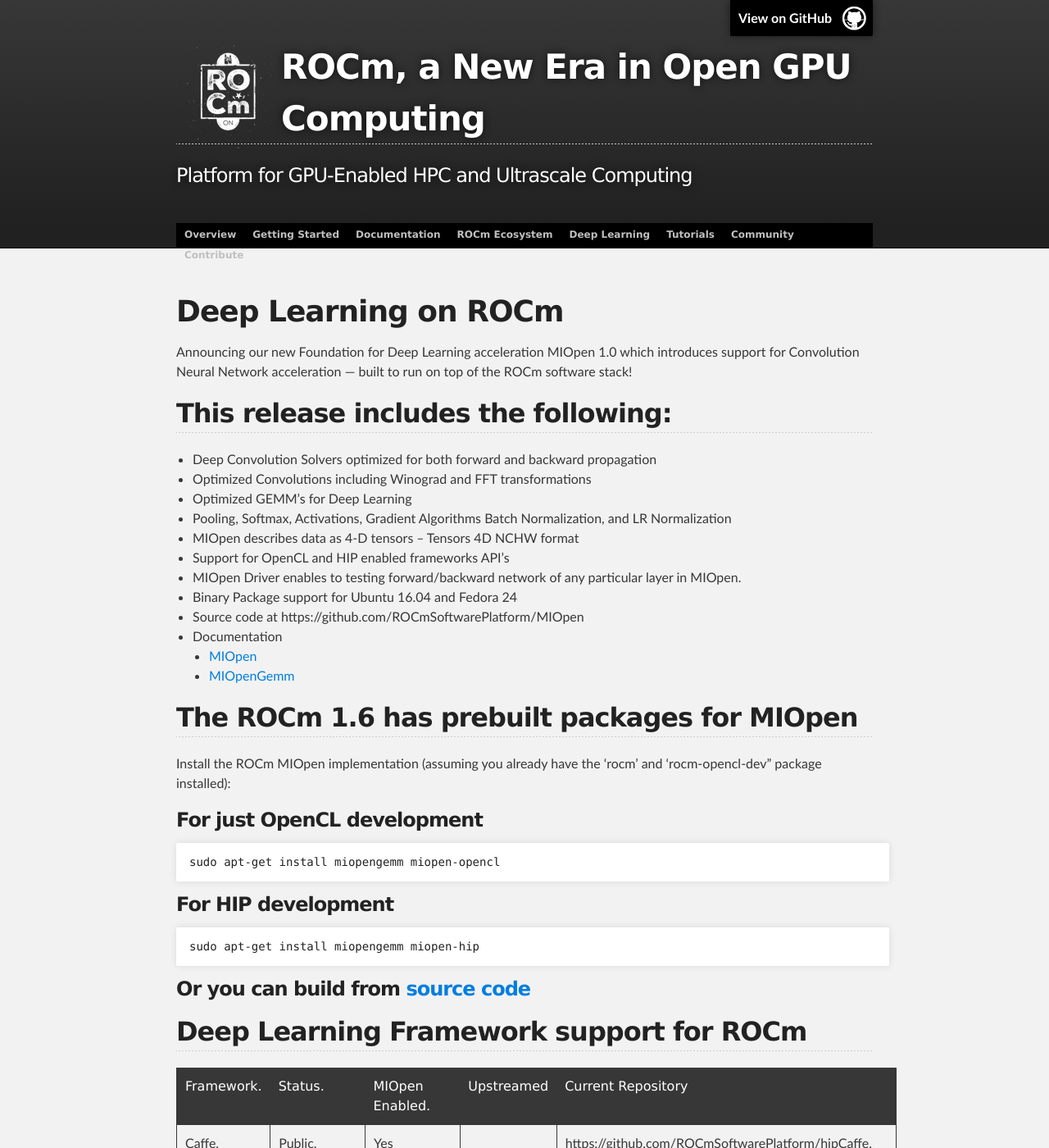
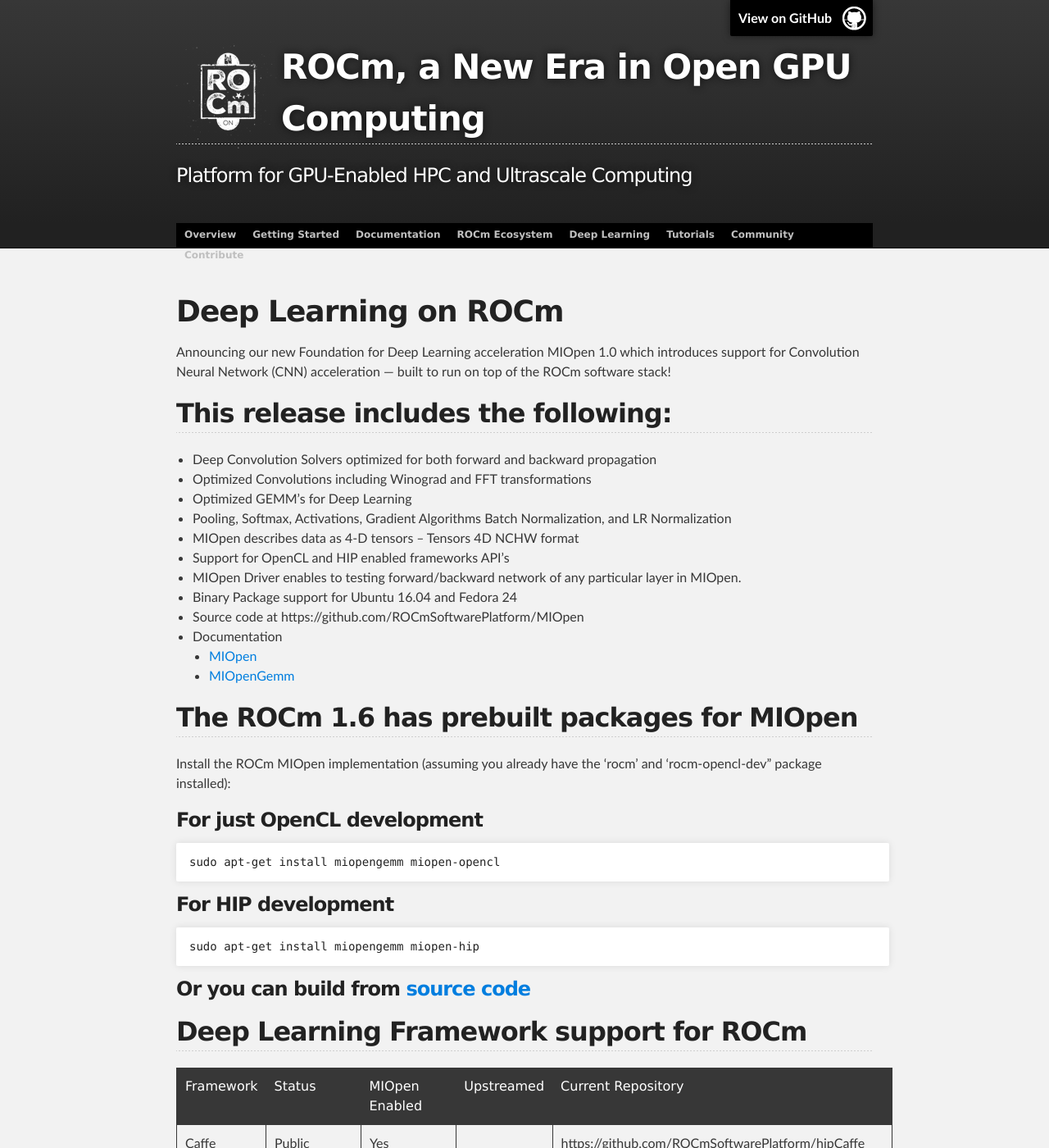
Before and after one commit to ROCm/ROCm.github.io, a Jekyll site: the page built from dl.md, in a window 1280 px wide and 1400 px high. Shown: the whole window at 82% size. Built offline with Jekyll 4.4.1, drawn with Linux system fonts in a browser that asks for light colours.

Commit message:
Update dl.ml
- Fixes: Full-stops removal in caffe link prevents link resolution
- Clean full-stops next to caffe
- Add CNN acronym next to Conv. Neural Net

```diff
--- a/dl.md
+++ b/dl.md
@@ -4,18 +4,18 @@
 ---
 # Deep Learning on ROCm
 
-Announcing our new Foundation for Deep Learning acceleration  MIOpen 1.0 which introduces support for Convolution Neural Network acceleration — built to run on top of the ROCm software stack!
+Announcing our new Foundation for Deep Learning acceleration MIOpen 1.0 which introduces support for Convolution Neural Network (CNN) acceleration — built to run on top of the ROCm software stack!
 
 ## This release includes the following:
 
-* Deep Convolution Solvers  optimized for both forward and backward propagation
+* Deep Convolution Solvers optimized for both forward and backward propagation
 * Optimized Convolutions including Winograd and FFT transformations
 * Optimized GEMM’s for Deep Learning
 * Pooling, Softmax, Activations, Gradient Algorithms Batch Normalization, and LR Normalization
 * MIOpen describes data as 4-D tensors ‒ Tensors 4D NCHW format
 * Support for OpenCL and HIP enabled frameworks API's
 * MIOpen Driver enables to testing forward/backward network of any particular layer in MIOpen.
-* Binary Package support for Ubuntu  16.04 and Fedora 24
+* Binary Package support for Ubuntu 16.04 and Fedora 24
 * Source code at https://github.com/ROCmSoftwarePlatform/MIOpen
 * Documentation
   * [MIOpen](https://rocmsoftwareplatform.github.io/MIOpen/doc/html/apireference.html)
@@ -37,9 +37,9 @@
 
 ## Deep Learning Framework support for ROCm
 
-|Framework.   |Status.       | MIOpen Enabled. |Upstreamed      | Current Repository                                  |
+|Framework    |Status        | MIOpen Enabled  |Upstreamed      | Current Repository                                  |
 |:------------|:-------------|:----------------|:---------------|:----------------------------------------------------|
-|Caffe.       |Public.       |Yes              |                |https://github.com/ROCmSoftwarePlatform/hipCaffe.    |
+|Caffe        |Public        |Yes              |                |https://github.com/ROCmSoftwarePlatform/hipCaffe     |
 |Tensorflow   |Development   |Yes              |CLA in Progress |Notes: Working on NCCL and XLA enablement, Running   |
 |Caffe2       |Upstreaming   |Yes              |CLA in Progress |https://github.com/ROCmSoftwarePlatform/caffe        |
 |Torch HIP    |Upstreaming   |Development      |In process      |https://github.com/ROCmSoftwarePlatform/cutorch_hip  |
```
